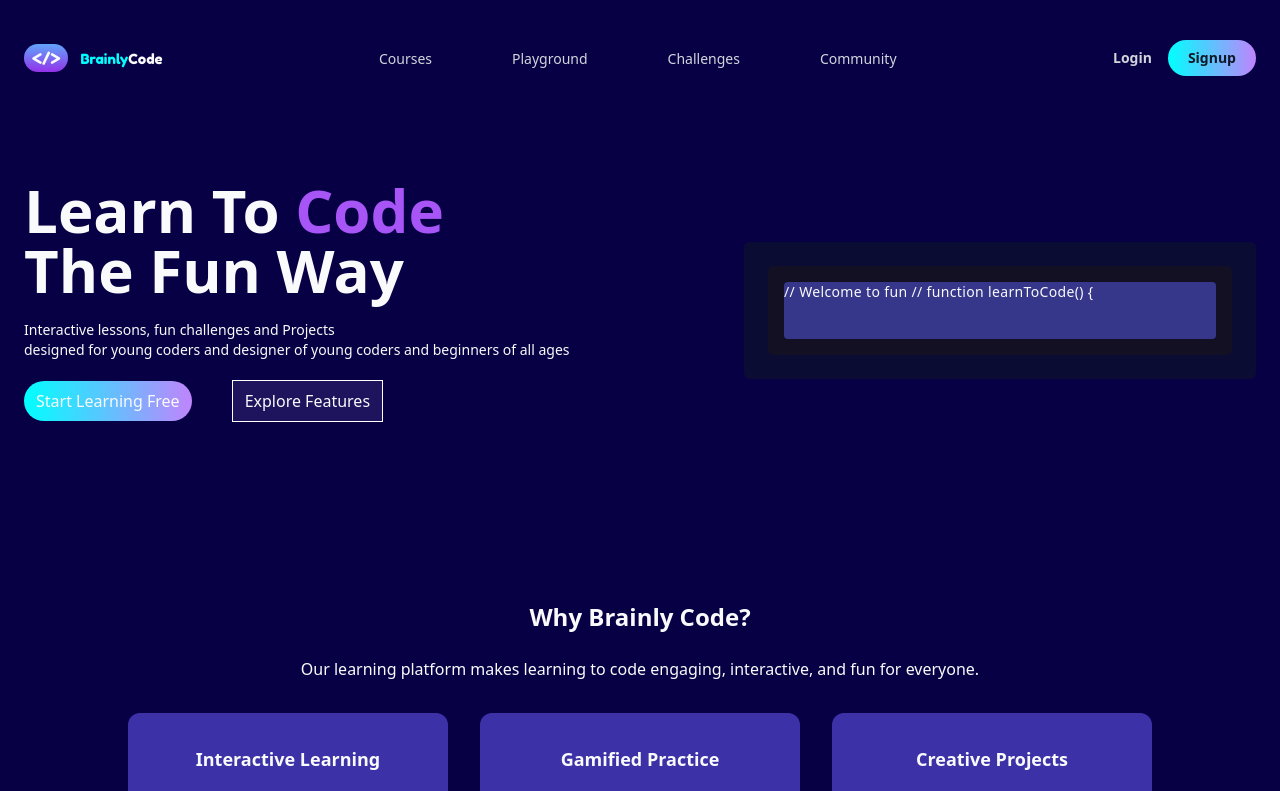
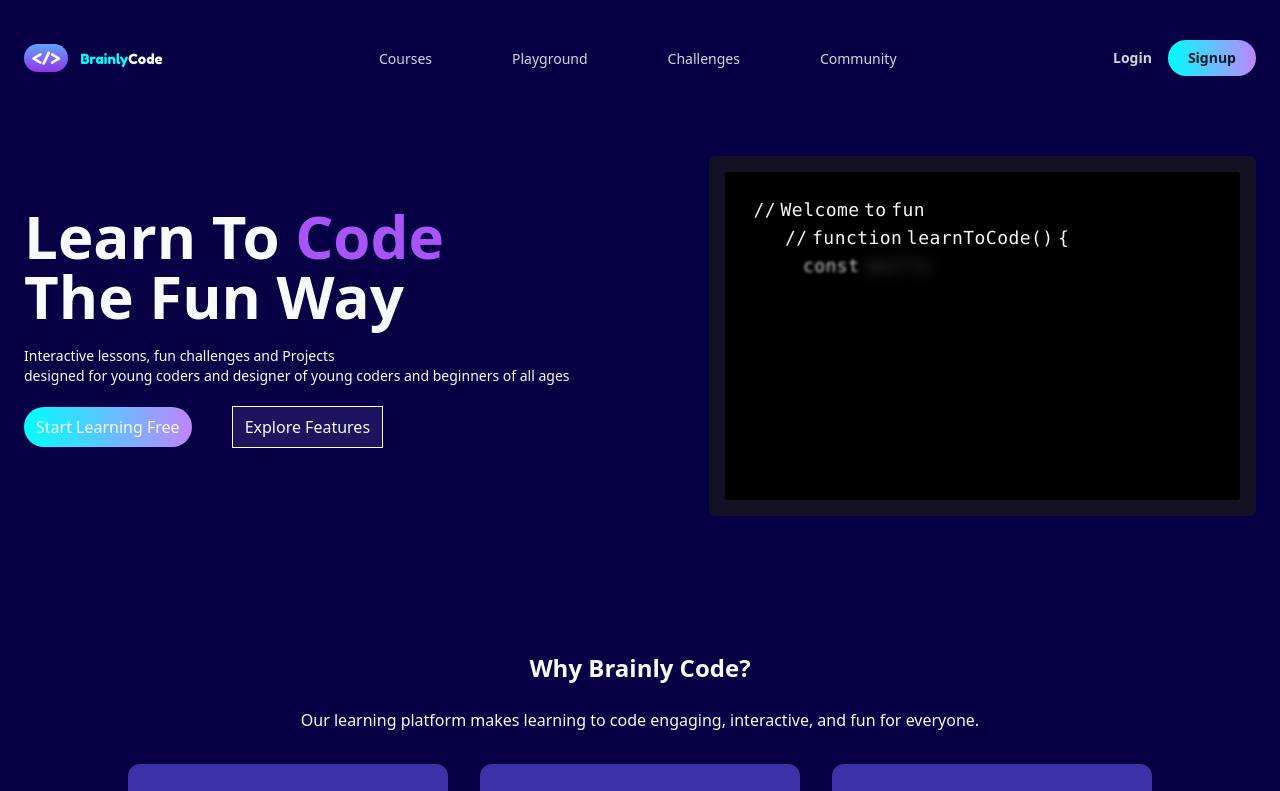
Before and after one commit to Brainly-Code/Brainly-Code, a React (Vite) app in the folder frontend/: page / in a window 1280 px wide. Shown: the top 791 px of the page. Built offline with nearby package versions, Linux system fonts and the light colour scheme.

Commit message:
Fixed the textGenerator on the home page

```diff
--- a/frontend/src/Components/Hero.jsx
+++ b/frontend/src/Components/Hero.jsx
@@ -57,6 +57,7 @@ export const Hero = () => {
 </header>
 
        {/* Hero Section */}
+{/* Hero Section */}
 <div className="flex flex-wrap md:flex-nowrap justify-between items-center gap-8 py-16">
 
   {/* Introductory Section */}
@@ -65,9 +66,8 @@ export const Hero = () => {
   </div>
 
   {/* TextGenerateEffect Section */}
-  <div className="bg-[#0b0c33] rounded-md p-6 flex-1 max-w-lg">
-    <div className="bg-[#121022] rounded-md p-4">
-      <div className="bg-[#36368b] rounded">
+  <div className="bg-[#121022] rounded-md p-4 w-full md:w-auto max-w-full sm:max-w-lg md:max-w-xl lg:max-w-2xl overflow-auto">
+    <div className="bg-black rounded overflow-x-auto max-h-72 sm:max-h-96 overflow-y-auto">
       <TextGenerateEffect
         words={` // Welcome to fun
         // function learnToCode() {
@@ -79,12 +79,10 @@ export const Hero = () => {
         }
         // Start your code
         learnToCode();`}
-          className="text-sm w-full h-40 bg-black"
+        className="text-xs sm:text-sm md:text-base lg:text-lg w-full h-full bg-black"
       />
     </div>
   </div>
-  </div>
-
 </div>
       </section>
 
--- a/frontend/src/Components/ui/TextGenerate.jsx
+++ b/frontend/src/Components/ui/TextGenerate.jsx
@@ -1,7 +1,5 @@
 "use client";
 import { useEffect } from "react";
-
-// eslint-disable-next-line no-unused-vars
 import { motion, stagger, useAnimate } from "motion/react";
 import { cn } from "@/lib/utils";
 
@@ -9,47 +7,46 @@ const TextGenerateEffect = ({
   words,
   className,
   filter = true,
-  duration = 0.5
+  duration = 0.5,
 }) => {
   const [scope, animate] = useAnimate();
-  let wordsArray = words.split(" ");
+  const wordsArray = words.split(" ");
+
   useEffect(() => {
-    animate("span", {
+    animate(
+      "span",
+      {
         opacity: 1,
         filter: filter ? "blur(0px)" : "none",
-    }, {
-      duration: duration ? duration : 1,
+      },
+      {
+        duration: duration,
         delay: stagger(0.2),
-    });
+      }
+    );
   }, [animate, filter, duration]);
 
-  const renderWords = () => {
   return (
-      <motion.div ref={scope}>
-        {wordsArray.map((word, idx) => {
-          return (
+    <div
+      className={cn(
+        "block w-full max-w-2xl mx-auto p-6 bg-[#09002C] text-[#F6F7F9] text-base font-mono leading-relaxed tracking-wide whitespace-pre-wrap",
+        className
+      )}
+    >
+      <motion.div ref={scope} className="inline">
+        {wordsArray.map((word, idx) => (
         <motion.span
           key={word + idx}
           className="inline opacity-0"
           style={{
             filter: filter ? "blur(10px)" : "none",
-              }}>
-              {word}{" "}
+            marginRight: "0.25em", // adds space after each word
+          }}
+        >
+          {word}
         </motion.span>
-          );
-        })}
+        ))}
       </motion.div>
-    );
-  };
-
-  return (
-    <div className={cn("font-thin inline", className)}>
-      <div className="mt-4 inline">
-        <div
-          className=" inline leading-snug tracking-wide">
-          {renderWords()}
-        </div>
-      </div>
     </div>
   );
 };
```
Lines whose indentation alone changed are shown as unchanged.
